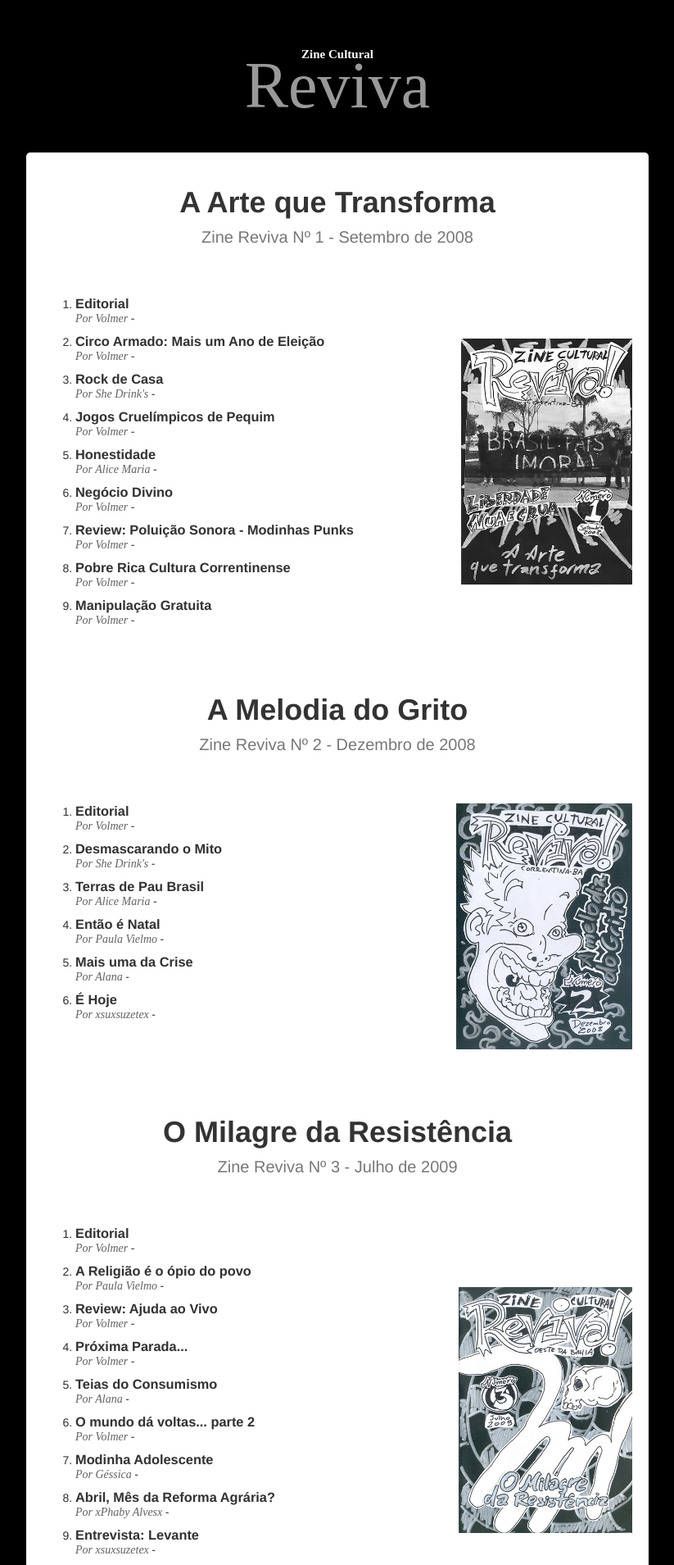
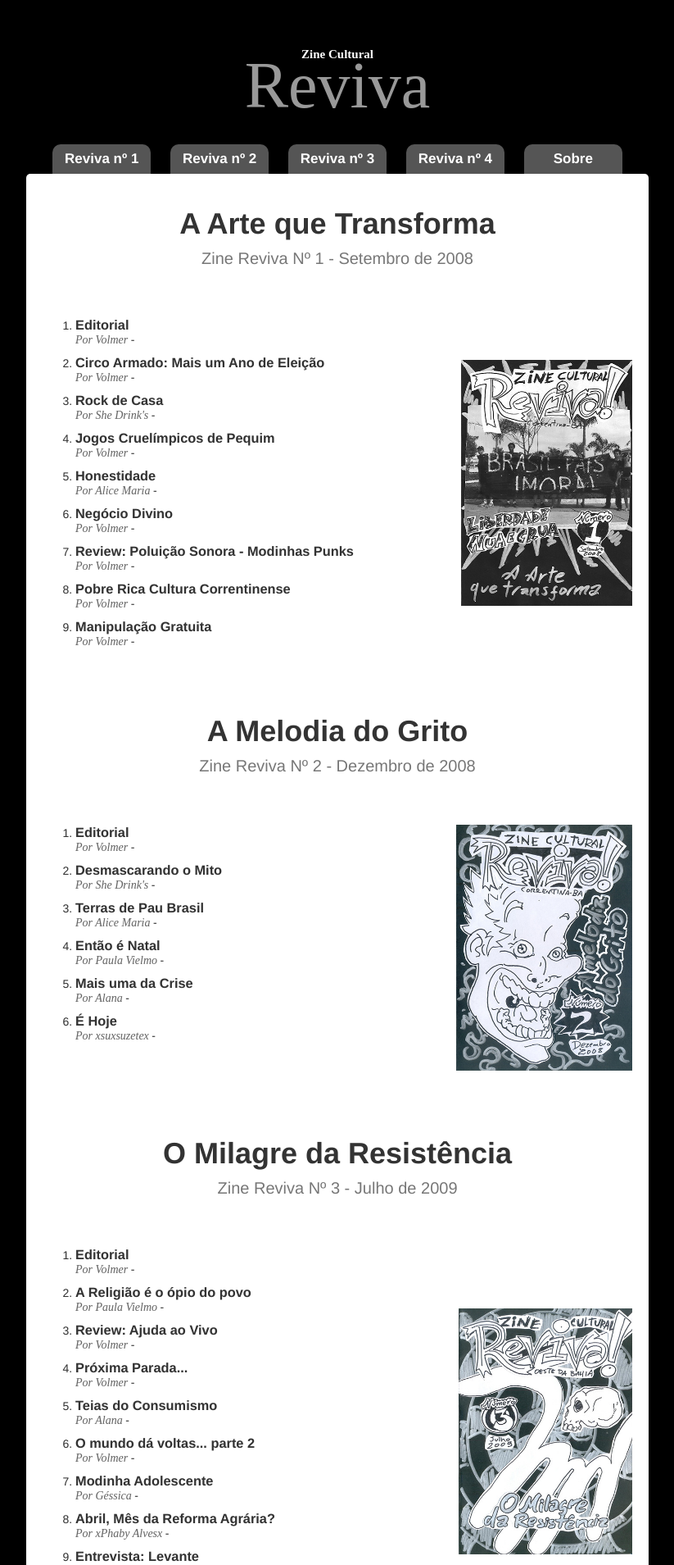
Before and after one commit to volmer/reviva, a Jekyll site: the page built from index.html, in a window 1280 px wide. Shown: the top 1909 px of the page at 82% size, without its empty margins (228-1051 px from the left). Built offline with Jekyll 4.4.1, drawn with Linux system fonts in a browser that asks for light colours; some web fonts are replaced; Markdown is read by kramdown in place of the engine named in the settings; comment, search, counter and statistics services are not loaded.

Commit message:
Navbar at header.

```diff
--- a/_includes/header.html
+++ b/_includes/header.html
@@ -8,4 +8,16 @@
       Reviva
     </a>
   </h1>
+
+  <nav>
+    {% for issue in site.categories %}
+      <a href="/{{ issue | first }}">
+        Reviva nº {{ issue | first }}
+      </a>
+    {% endfor %}
+
+    <a href="/about">
+      Sobre
+    </a>
+  </nav>
 </header>
--- a/css/main.css
+++ b/css/main.css
@@ -82,7 +82,7 @@ h1 a:hover, h2 a:hover, h3 a:hover {
 /* HEADER */
 
 header {
-  padding: 40px 0;
+  padding: 40px 0 0px;
 }
 
 header h1 {
@@ -91,6 +91,7 @@ header h1 {
   font-weight: normal;
   text-align: center;
   line-height: 0.8;
+  margin-bottom: 40px;
 }
 
 header h1 a, header h1 a:visited, header h1 a:hover {
@@ -103,6 +104,31 @@ header h1 small {
   color: #fff;
   display: block;
   font-weight: bold;
+}
+
+header nav {
+  text-align: center;
+}
+
+header nav a {
+  padding: 8px 10px;
+  font-weight: 600;
+  font-size: 17px;
+  border-radius: 10px 10px 0 0 ;
+  margin: 0 10px;
+  display: inline-block;
+  min-width: 100px;
+  transition: all .3s ease-in-out;
+}
+
+header nav a, header nav a:visited {
+  background-color: #555;
+  color: #fff;
+}
+
+header nav a:hover {
+  background-color: #fff;
+  color: #555;
 }
 
 /* FOOTER */
```
